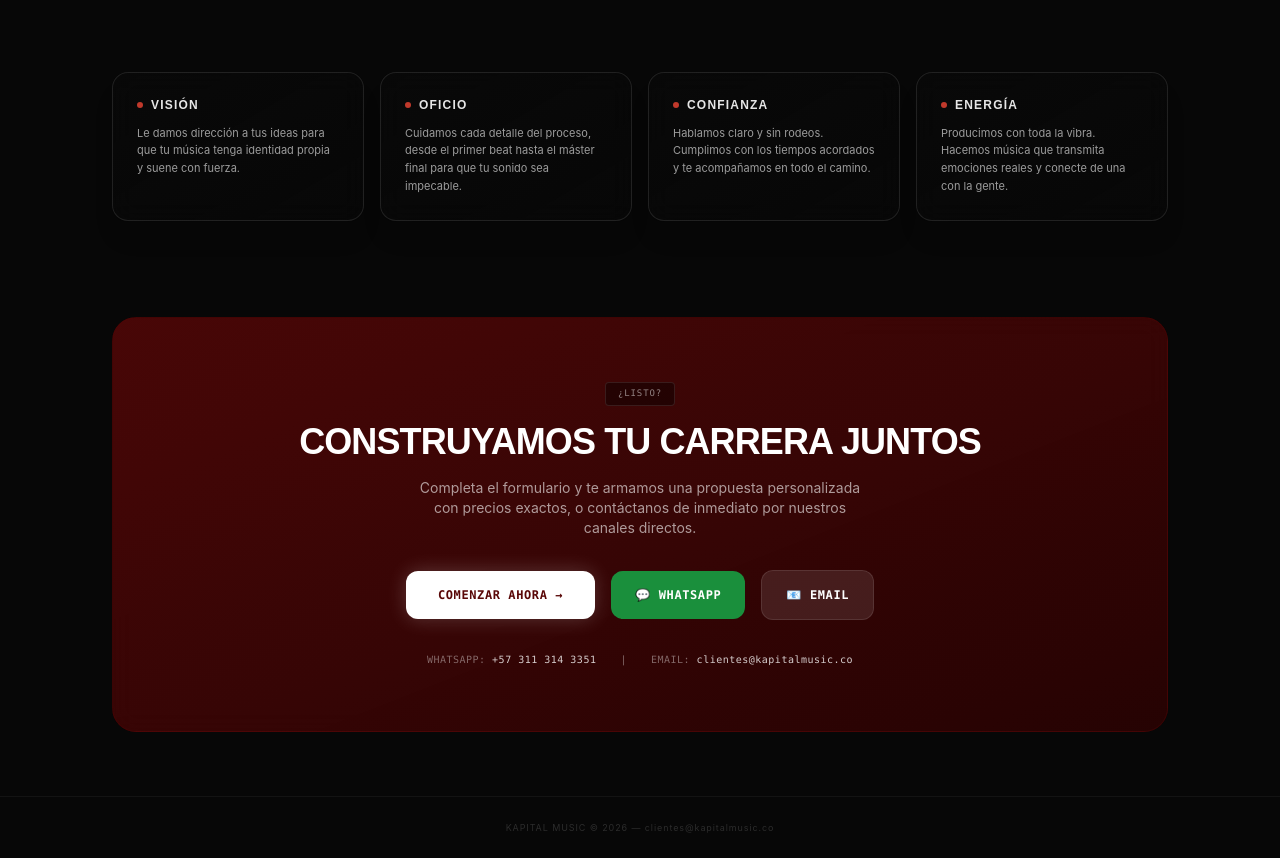
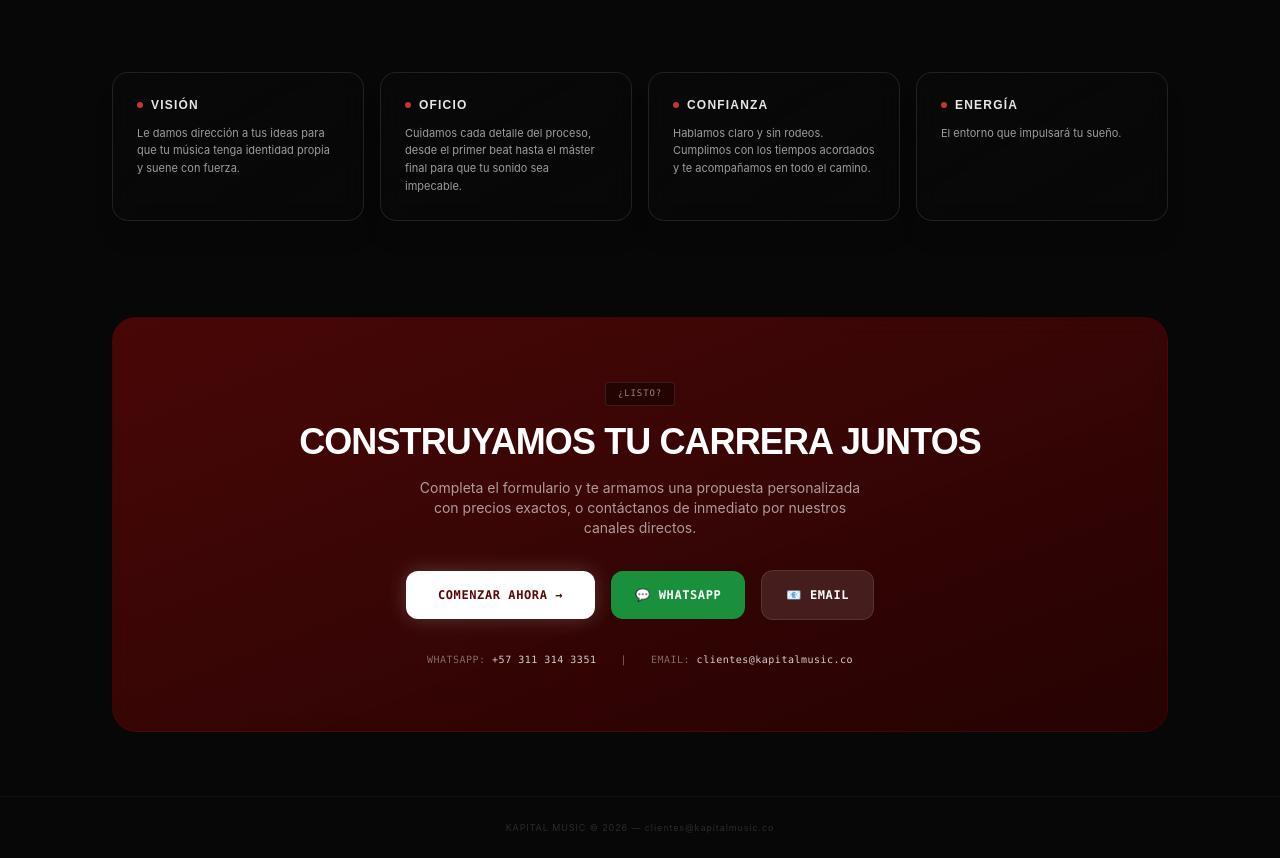
Before and after one commit to sofiagonzalez19012003-coder/kapital-cotizaciones, a React (Create React App) app: page / in a window 1280 px wide. Shown: the part 3860-4718 px from the top of the page. Built offline with nearby package versions, Linux system fonts and the light colour scheme.

Commit message:
style: update Energía card subtext to 'El entorno que impulsará tu sueño.'

```diff
--- a/src/components/LandingView.js
+++ b/src/components/LandingView.js
@@ -235,7 +235,7 @@ export default function LandingView() {
               <span className="w-1.5 h-1.5 rounded-full bg-[#C0392B]" />
               Energía
             </h4>
-            <p className="text-[11px] text-white/60 leading-relaxed font-sans">Producimos con toda la vibra. Hacemos música que transmita emociones reales y conecte de una con la gente.</p>
+            <p className="text-[11px] text-white/60 leading-relaxed font-sans">El entorno que impulsará tu sueño.</p>
           </div>
 
         </div>
```
